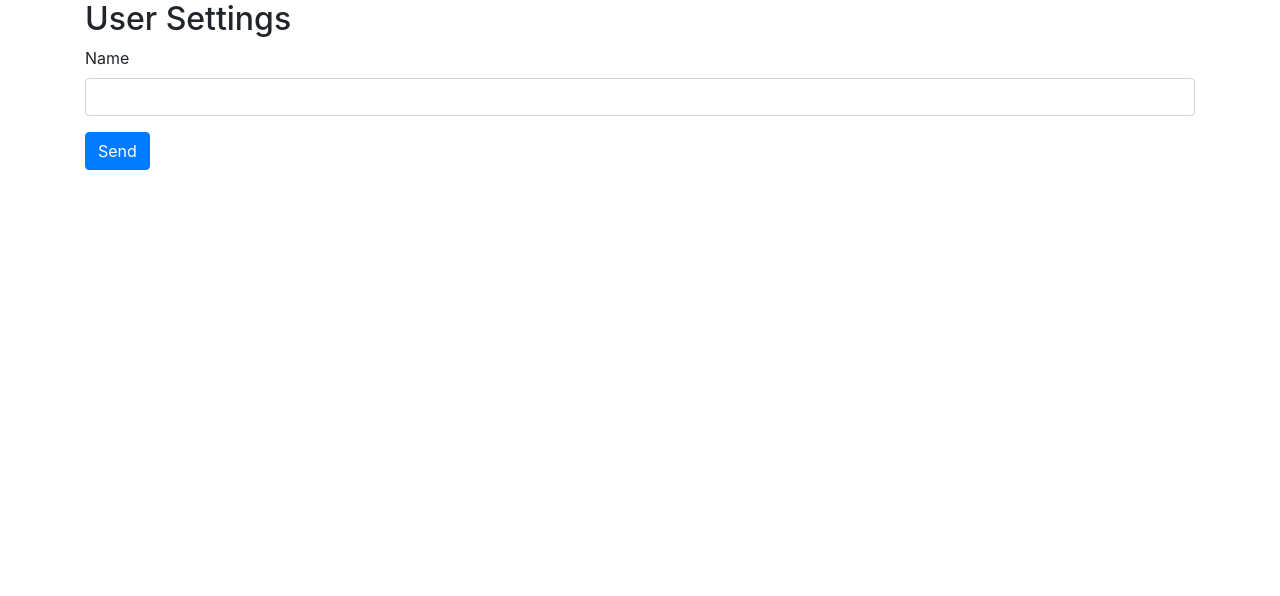
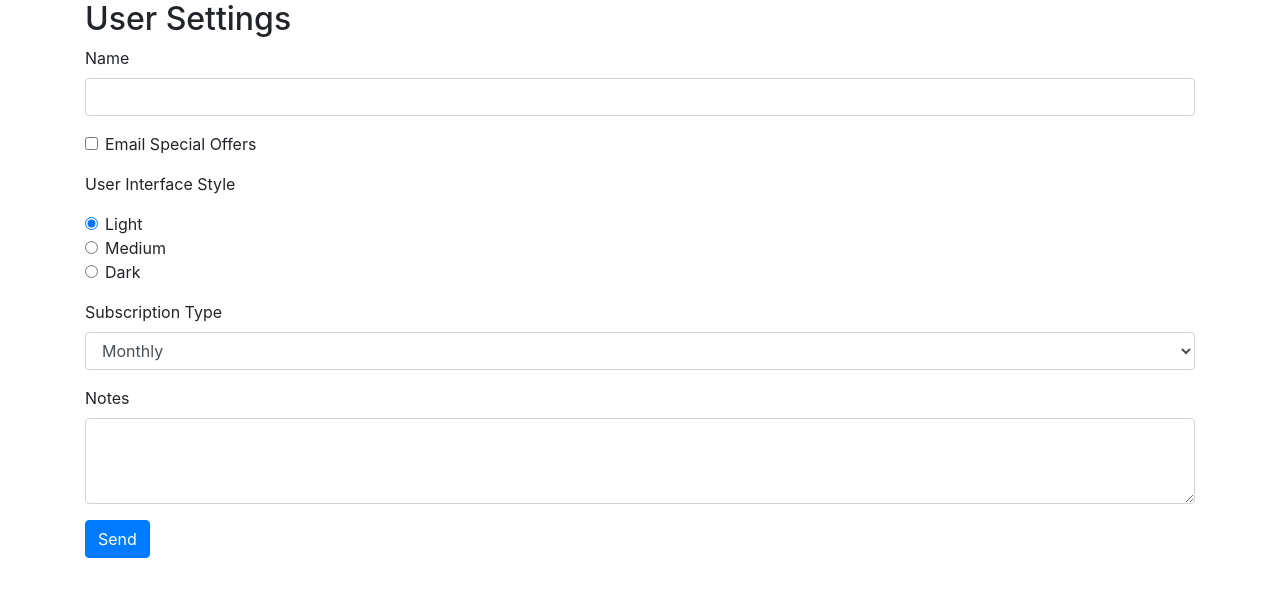
Before and after one commit to hanichu/ps-demo, an Angular app: page / in a window 1280 px wide. Shown: the top 596 px of the page. Built offline with nearby package versions, Linux system fonts and the light colour scheme.

Commit message:
few changes to the forms

```diff
--- a/src/app/user-settings-form/user-settings-form.component.html
+++ b/src/app/user-settings-form/user-settings-form.component.html
@@ -1,10 +1,60 @@
 <div class="container">
   <h2>User Settings</h2>
   <form>
-      <div class="form-group">
-        <label for="name">Name</label>
-        <input id="name" name="name" class="form-control" />
-      </div>
-      <button class="btn btn-primary">Send</button>
+    <div class="form-group">
+      <label for="name">Name</label>
+      <input id="name" name="name" class="form-control" />
+    </div>
+
+    <div class="form-check form-group">
+      <input class="form-check-input" type="checkbox"
+              name="emailOffers" id="emailOffers">
+      <label class="form-check-label" for="emailOffers">
+        Email Special Offers
+      </label>
+    </div>
+
+    <p>User Interface Style</p>
+    <div class="form-group">
+      <div class="form-check">
+          <input class="form-check-input" type="radio" name="interfaceStyle"
+                  id="lightInterface" value="light" checked>
+          <label class="form-check-label" for="lightInterface">
+            Light
+          </label>
+        </div>
+        <div class="form-check">
+          <input class="form-check-input" type="radio" name="interfaceStyle"
+                  id="mediumInterface" value="light">
+          <label class="form-check-label" for="mediumInterface">
+            Medium
+          </label>
+        </div>
+        <div class="form-check">
+          <input class="form-check-input" type="radio" name="interfaceStyle"
+                  id="darkInterface" value="dark">
+          <label class="form-check-label" for="darkInterface">
+            Dark
+          </label>
+        </div>
+    </div>
+
+    <div class="form-group">
+      <label for="subscriptionType">Subscription Type</label>
+      <select class="form-control" id="subscriptionType">
+        <option>Monthly</option>
+        <option>Annual</option>
+        <option>Lifetime</option>
+      </select>
+    </div>
+
+    <div class="form-group">
+      <label for="notes">Notes</label>
+      <textarea id="notes" name="notes" class="form-control" rows="3"></textarea>
+    </div>
+
+
+
+    <button class="btn btn-primary">Send</button>
   </form>
 </div>
```
